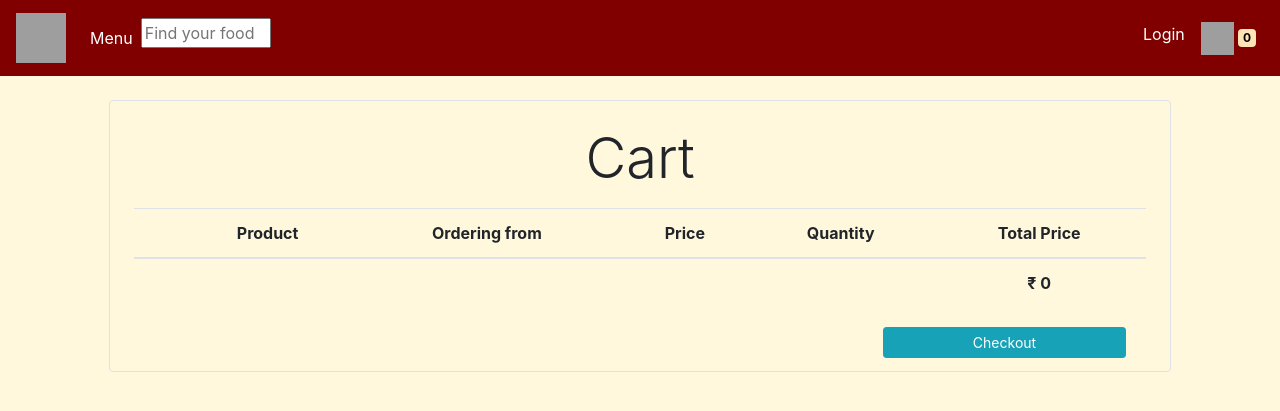
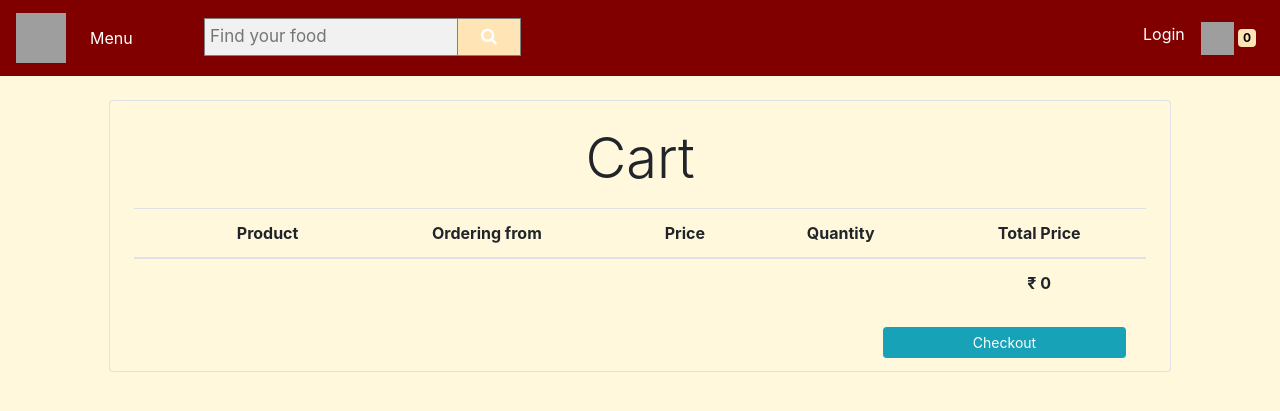
Before and after one commit to satyakinkohli/Ashoka_AP1, a Django app: page /cart in a window 1280 px wide. Shown: the top 411 px of the page. Run offline with Django 3.2, Linux system fonts and the light colour scheme; lists and menus that the app fills with data are empty; some libraries are stand-ins or nearby versions; grey boxes are pictures that could not be loaded.

Commit message:
betterest

```diff
--- a/Store/templates/base.html
+++ b/Store/templates/base.html
@@ -3,13 +3,15 @@
 <!doctype html>
 <html lang="en">
   <head>
+
+
     <!-- Required meta tags -->
     <meta charset="utf-8">
     <meta name="viewport" content="width=device-width, initial-scale=1, shrink-to-fit=no">
 
     <!-- Bootstrap CSS -->
     <link rel="stylesheet" href="https://maxcdn.bootstrapcdn.com/bootstrap/4.0.0/css/bootstrap.min.css" integrity="sha384-Gn5384xqQ1aoWXA+058RXPxPg6fy4IWvTNh0E263XmFcJlSAwiGgFAW/dAiS6JXm" crossorigin="anonymous">
-
+    <link rel="stylesheet" href="https://cdnjs.cloudflare.com/ajax/libs/font-awesome/4.7.0/css/font-awesome.min.css">
     <title>Ashoka_AP1 Website</title>
 
     <style>
@@ -41,18 +43,32 @@
             color:black;
           }
 
-          input[type=text] {
-  width: 130px;
+          form.example input[type=text] {
+  padding: 5px;
+  font-size: 17px;
+  border: 1px solid grey;
+  float: left;
+  margin-left:10%;
+  width: 40%;
+  background: #f1f1f1;
   -webkit-transition: width 0.4s ease-in-out;
   transition: width 0.4s ease-in-out;
 }
 
-/* When the input field gets focus, change its width to 100% */
-input[type=text]:focus {
-  width: 70%;
-}
 
 
+form.example button {
+  float: right;
+  width: 10%;
+  margin-right:40%;
+  padding: 5px;
+  background: moccasin;
+  color: white;
+  font-size: 17px;
+  border: 1px solid grey;
+  border-left: none;
+  cursor: pointer;
+}
 
 
 
@@ -83,7 +99,7 @@ input[type=text]:focus {
 
 
 
-          <li> <input type="text" placeholder="Find your food" name="search" size="50" > </li>
+          <li> <form class="example"> <input type="text" placeholder="Find your food" name="search" size="50" > <button type="submit"><i class="fa fa-search"></i></button> </form> </li>
 
         </ul>
 
```
